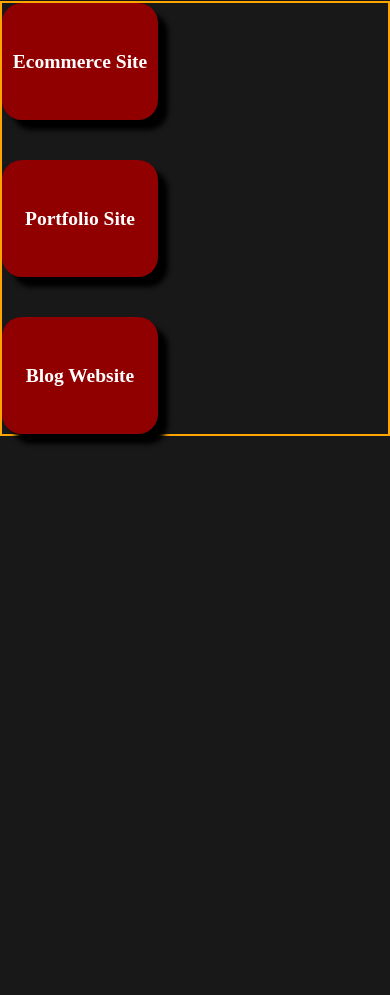
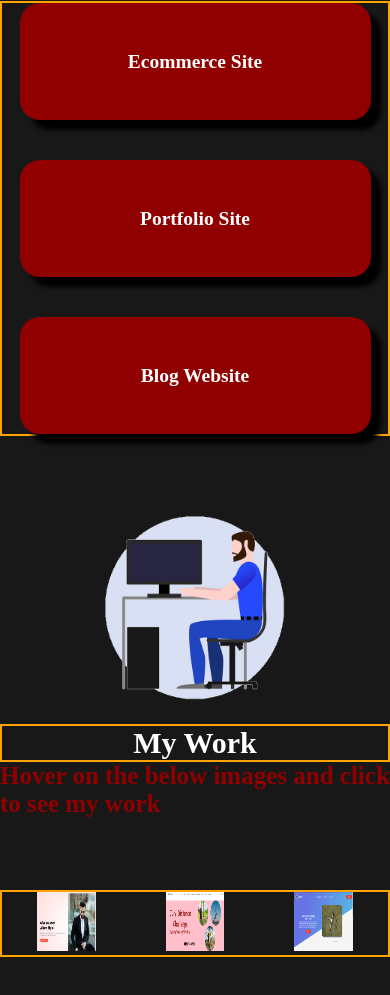
Before and after one commit to sagarjain0456/My-Portfolio, a plain HTML site: page index.html in a window 390 px wide. Shown: the part 945-1940 px from the top of the page. Before the commit the page ends 1435 px from the top, so only its background shows below. Drawn offline with Linux system fonts and the light colour scheme.

Commit message:
added my work

```diff
--- a/index.html
+++ b/index.html
@@ -72,24 +72,38 @@
 
 <h1 id="my-services-heading">My Services</h1>
 <div id="my-services-divs">
-
   <div id="ecommerce-website">
     <h1>Ecommerce Site</h1>
   </div>
-
   <div id="portfolio-website">
     <h1>Portfolio Site</h1>
   </div>
-
   <div id="blog-website">
     <h1> Blog Website</h1>
   </div>
-
 </div>
 
 <br><br><br>
 
+   <div id="man-gif-div">
+  <img id="man-on-computer-gif" src="images/man.gif" alt="manOnComputer">
+  </div>
 
+  <h1 id="my-work-heading">My Work</h1>
+  <h2 id="hover-click-heading"> Hover on the below images and click to see my work</h2>
+
+<br><br><br><br>
+
+<div id="work-images-div">
+  <a href="https://www.amazon.in/"><img id="work1-img" src="images/work1.png" alt="work1"></a>
+  <a href="https://www.amazon.in/"><img id="work2-img" src="images/work2.png" alt="work2"></a>
+<a href="https://www.amazon.in/"><img id="work3-img" src="images/work3.png" alt="work3"></a>
+
+<!-- <img id="work4-img" src="images/work4.png" alt="work4"> -->
+</div>
+
+
+<br><br><br><br><br><br><br><br><br><br><br><br>
 
 
 
--- a/style.css
+++ b/style.css
@@ -284,8 +284,83 @@ body {
   margin-top: -10px;
 }
 
+#my-work-heading{
+  color:white;
+  font-size: 30px;
+  border:2px solid orange;
+  display: flex;
+  align-items: center;
+  justify-content: center;
+}
+
+#hover-click-heading{
+  color:#900000 ;
+  font-size: 25px;
+  display: flex;
+  justify-content: center;
+}
+
+#man-on-computer-gif{
+  height:230px;
+  width:300px;
+  margin-left: auto;
+  margin-right: auto;
+}
+
+#man-gif-div{
+  text-align: center;
+}
+
+#Work-hover-heading-image-div{
+  display: flex;
+  flex-direction: column;
+  border:2px solid orange;
+  justify-content:center;
+}
 
 
+
+
+#work1-img{
+  height:15vw;
+  width:15vw;
+  transition: transform .2s;
+}
+#work2-img{
+  height:15vw;
+  width:15vw;
+  transition: transform .2s;
+}
+#work3-img{
+  height:15vw;
+  width:15vw;
+  transition: transform .2s;
+}
+#work4-img{
+  height:15vw;
+  width:15vw;
+  transition: transform .2s;
+}
+
+  #work1-img:hover {
+    transform: scale(2);
+  }
+  #work2-img:hover {
+    transform: scale(2);
+  }
+  #work3-img:hover {
+    transform: scale(2);
+  }
+  #work4-img:hover {
+    transform: scale(2);
+  }
+
+  #work-images-div{
+    border:2px solid orange;
+  display:flex;
+  /* justify-content: center; */
+  justify-content: space-around;
+  }
 
 
 /* first media query for navbar font */
@@ -408,22 +483,28 @@ justify-content: space-between;
 
 #ecommerce-website {
     height: 30vw;
-    width: 40vw;
+    width: 90vw;
     font-size: 2.5vw;
+    margin-left: auto;
+    margin-right: auto;
 }
 
 #portfolio-website {
     height: 30vw;
-    width: 40vw;
+    width: 90vw;
     margin-top: 40px;
     font-size: 2.5vw;
+    margin-left: auto;
+    margin-right: auto;
 }
 
 #blog-website {
     height: 30vw;
-    width: 40vw;
+    width: 90vw;
     margin-top: 40px;
     font-size: 2.5vw;
+    margin-left: auto;
+    margin-right: auto;
 }
 
 #portfolio-website:hover  {
```
Also changed, not shown: images/man.gif (added), images/work1.png (added), images/work2.png (added), images/work3.png (added), images/work4.png (added).
